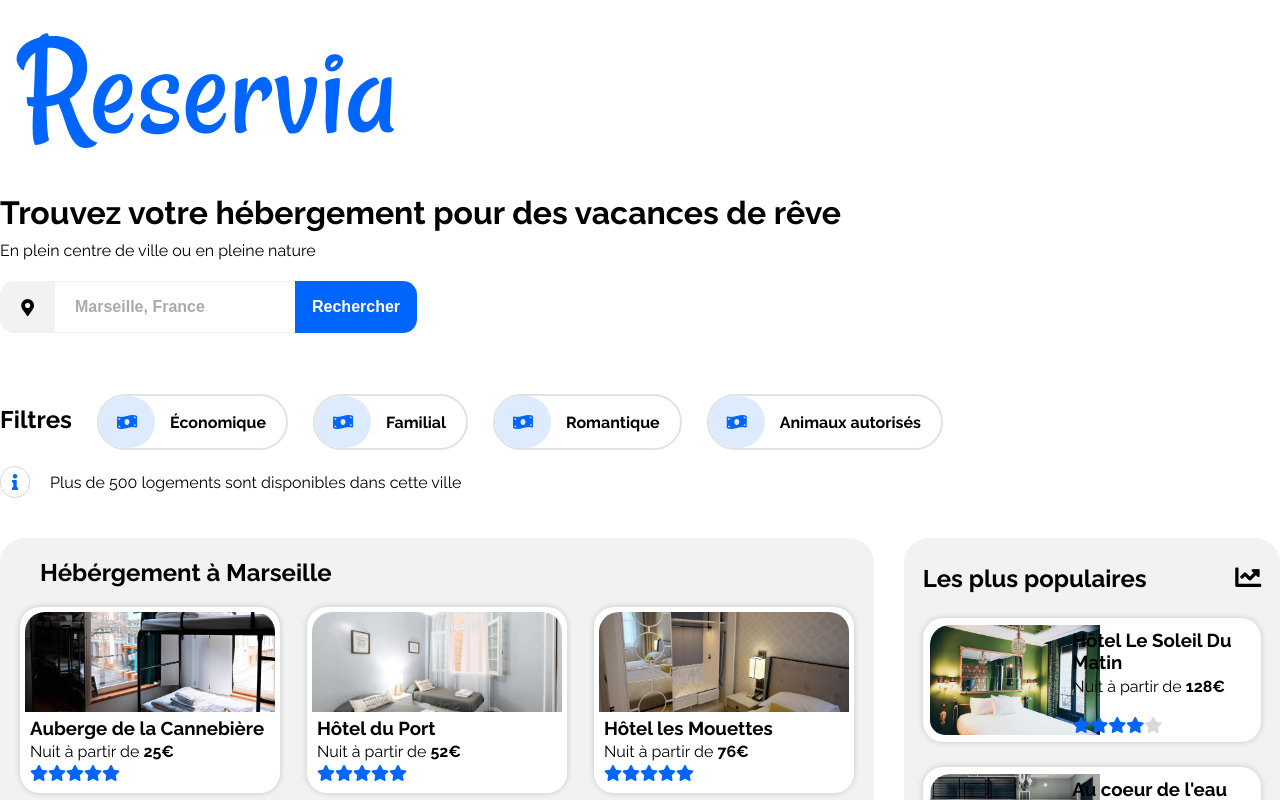
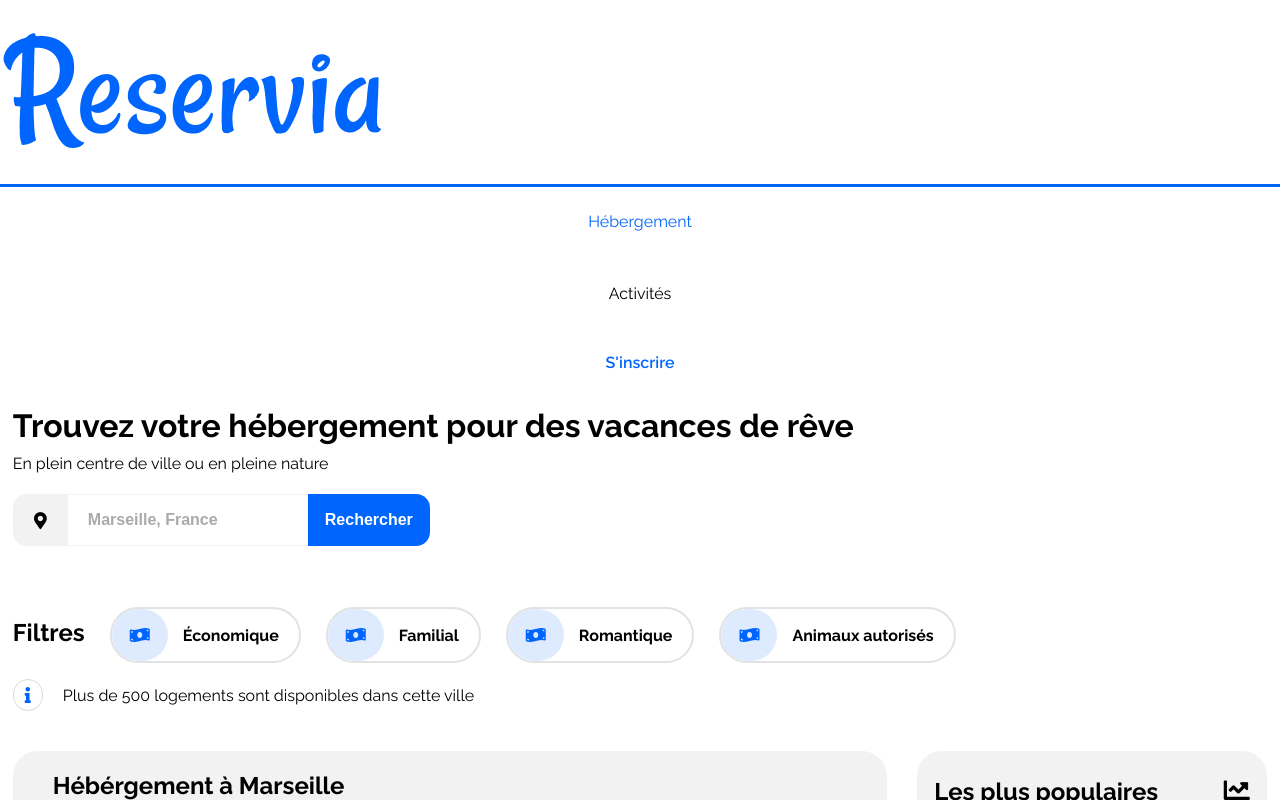
Before and after one commit to Vincent055681/Reservia_with_react, a React (Create React App) app in the folder reservia_with_react/: page / in a window 1280 px wide. Shown: the top 800 px of the page. Built offline with nearby package versions, Linux system fonts and the light colour scheme.

Commit message:
Amélioration

```diff
--- a/reservia_with_react/src/components/header/Links.js
+++ b/reservia_with_react/src/components/header/Links.js
@@ -2,10 +2,20 @@ import "../../styles/header/Links.css";
 
 function Links() {
   return (
-    <div>
-
+    <div className="navbar">
+      <div className="navbar-link active-link" id="navbar-link-accomodation">
+        <div className="underline-effect"></div>
+        <a href="#blocs">Hébergement</a>
+      </div>
+      <div className="navbar-link" id="navbar-link-activities">
+        <div className="underline-effect"></div>
+        <a href="#title-activities">Activités</a>
+      </div>
+      <div className="navbar-link login" id="navbar-link-sign-up">
+        <a href="index">S'inscrire</a>
+      </div>
     </div>
-  )
+  );
 }
 
 export default Links;
--- a/reservia_with_react/src/styles/App.css
+++ b/reservia_with_react/src/styles/App.css
@@ -8,7 +8,7 @@ a {
   color: initial;
 }
 
-header {
+main {
   width: 98%;
   max-width: 1440px;
   margin: auto;
--- a/reservia_with_react/src/styles/header/Header.css
+++ b/reservia_with_react/src/styles/header/Header.css
@@ -0,0 +1,14 @@
+header {
+    width: 98%;
+    max-width: 1440px;
+    margin: auto;
+  }
+
+.navbar {
+    display: grid;
+    justify-content: center;
+    align-items: center;
+    grid-template-columns: 1fr 5fr 1fr 1fr 1fr;
+    grid-template-rows: 1fr;
+    grid-template-areas: "logo . accomodation activities sign-up";
+  }
--- a/reservia_with_react/src/styles/header/Links.css
+++ b/reservia_with_react/src/styles/header/Links.css
@@ -1,18 +1,9 @@
-.navbar {
-  display: grid;
-  justify-content: center;
-  align-items: center;
-  grid-template-columns: 1fr 5fr 1fr 1fr 1fr;
-  grid-template-rows: 1fr;
-  grid-template-areas: "logo . accomodation activities sign-up";
-}
 .navbar .navbar-link {
     display: flex;
     justify-content: center;
     align-items: center;
     flex-direction: column;
   }
-
 
   .navbar .navbar-link .underline-effect {
     width: 100%;
```
